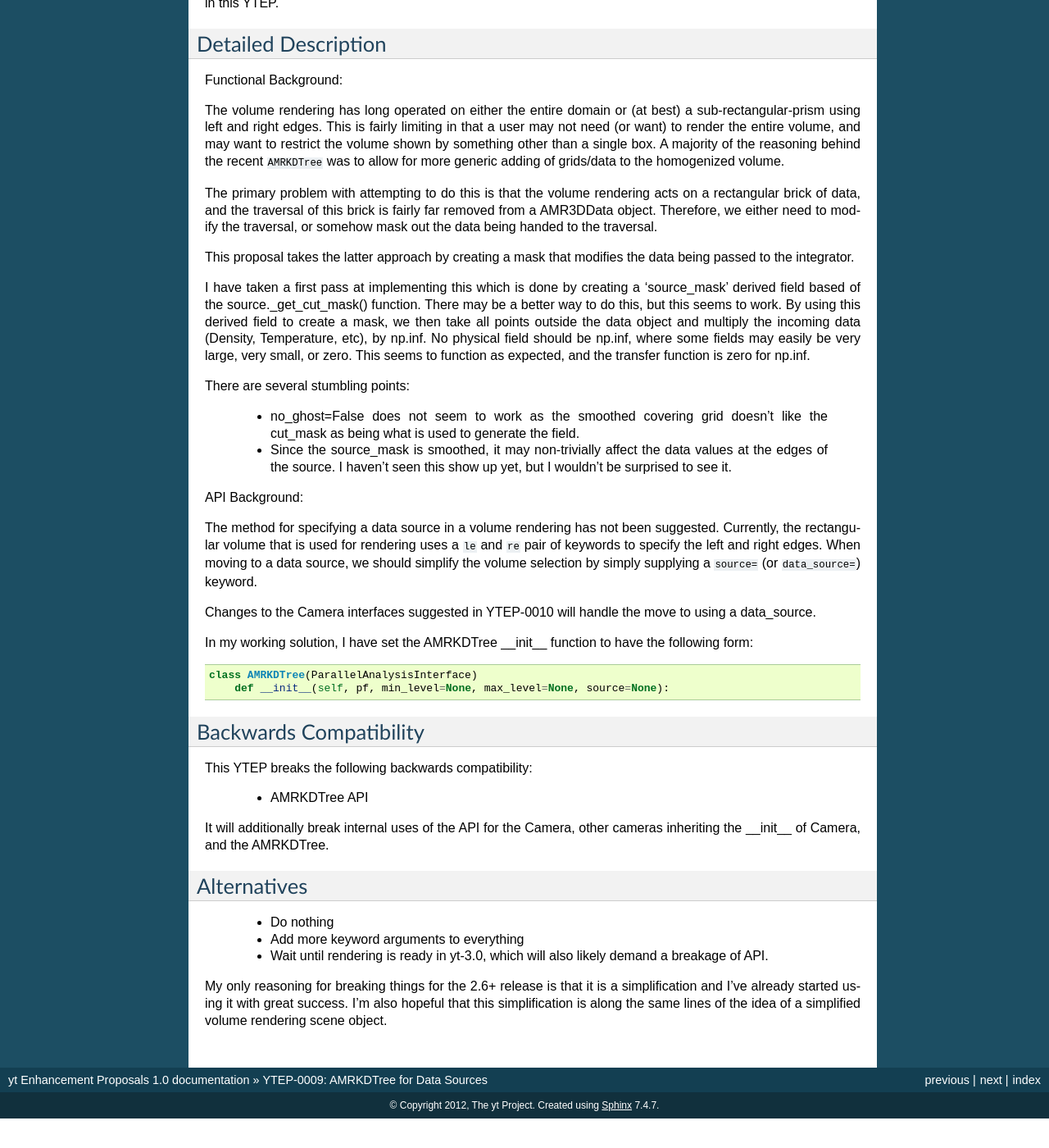
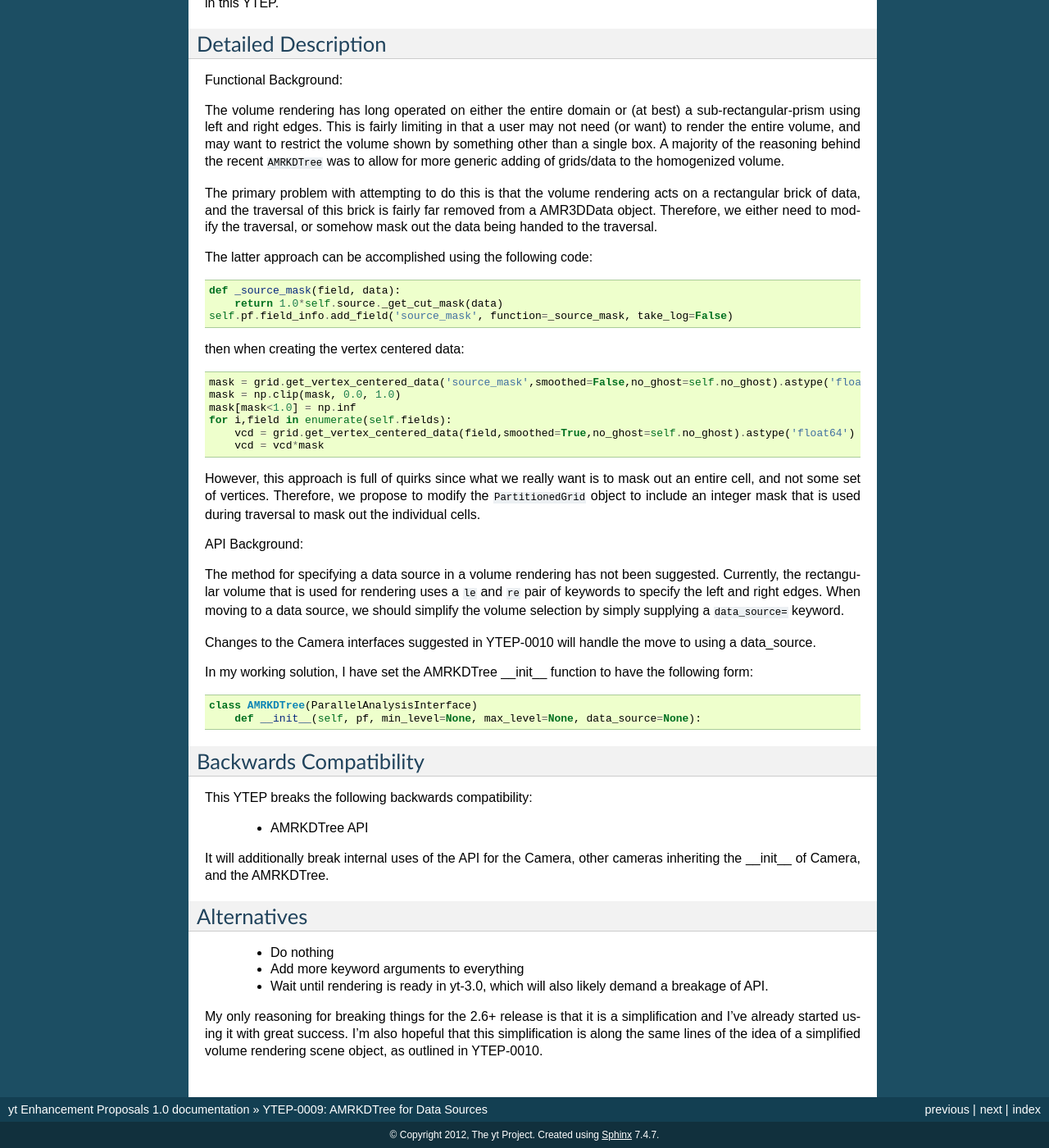
Before and after one commit to yt-project/ytep, a Sphinx documentation site: the page built from source/YTEPs/YTEP-0009.rst, in a window 1280 px wide and 1400 px high, scrolled down 573 px. Shown: the whole window at 82% size. Built offline with Sphinx 7.4.7, drawn with Linux system fonts in a browser that asks for light colours; formulas are drawn with MathJax 3; before the commit the page ends 1937 px from its top, so only the background shows below that.

Commit message:
Updating AMRKDTree ytep to move to modifying the PartitionedGrid object itself, and not dealing with complicated masks.

```diff
--- a/source/YTEPs/YTEP-0009.rst
+++ b/source/YTEPs/YTEP-0009.rst
@@ -49,25 +49,30 @@ acts on a rectangular brick of data, and the traversal of this brick is fairly
 far removed from a AMR3DData object.  Therefore, we either need to modify the
 traversal, or somehow mask out the data being handed to the traversal.
 
-This proposal takes the latter approach by creating a mask that modifies the
-data being passed to the integrator.
+The latter approach can be accomplished using the following code:
 
-I have taken a first pass at implementing this which is done by creating
-a 'source_mask' derived field based of the source._get_cut_mask() function.
-There may be a better way to do this, but this seems to work.  By using this
-derived field to create a mask, we then take all points outside the data object
-and multiply the incoming data (Density, Temperature, etc), by np.inf.  No
-physical field should be np.inf, where some fields may easily be very large,
-very small, or zero.  This seems to function as expected, and the transfer
-function is zero for np.inf.
+.. code-block:: python
 
-There are several stumbling points:
+    def _source_mask(field, data):
+        return 1.0*self.source._get_cut_mask(data)
+    self.pf.field_info.add_field('source_mask', function=_source_mask, take_log=False)
 
-  * no_ghost=False does not seem to work as the smoothed covering grid doesn't
-    like the cut_mask as being what is used to generate the field.
-  * Since the source_mask is smoothed, it may non-trivially affect the data
-    values at the edges of the source. I haven't seen this show up yet, but I
-    wouldn't be surprised to see it.
+then when creating the vertex centered data:
+
+.. code-block:: python
+
+    mask = grid.get_vertex_centered_data('source_mask',smoothed=False,no_ghost=self.no_ghost).astype('float64')
+    mask = np.clip(mask, 0.0, 1.0)
+    mask[mask<1.0] = np.inf
+    for i,field in enumerate(self.fields):
+        vcd = grid.get_vertex_centered_data(field,smoothed=True,no_ghost=self.no_ghost).astype('float64')
+        vcd = vcd*mask
+
+However, this approach is full of quirks since what we really want is to mask
+out an entire cell, and not some set of vertices.  Therefore, we propose to
+modify the ``PartitionedGrid`` object to include an integer mask that is used
+during traversal to mask out the individual cells.
+
 
 API Background:
 
@@ -75,7 +80,7 @@ The method for specifying a data source in a volume rendering has not been
 suggested.  Currently, the rectangular volume that is used for rendering uses
 a ``le`` and ``re`` pair of keywords to specify the left and right edges.  When
 moving to a data source, we should simplify the volume selection by simply
-supplying a ``source=`` (or ``data_source=``) keyword.
+supplying a ``data_source=`` keyword.
 
 Changes to the Camera interfaces suggested in YTEP-0010 will handle the move
 to using a data_source.
@@ -86,7 +91,7 @@ following form:
 .. code-block:: python
 
     class AMRKDTree(ParallelAnalysisInterface)
-        def __init__(self, pf, min_level=None, max_level=None, source=None):
+        def __init__(self, pf, min_level=None, max_level=None, data_source=None):
 
 
 Backwards Compatibility
@@ -110,4 +115,4 @@ Alternatives
 My only reasoning for breaking things for the 2.6+ release is that it is
 a simplification and I've already started using it with great success.  I'm
 also hopeful that this simplification is along the same lines of the idea of
-a simplified volume rendering scene object.
+a simplified volume rendering scene object, as outlined in YTEP-0010.
```
